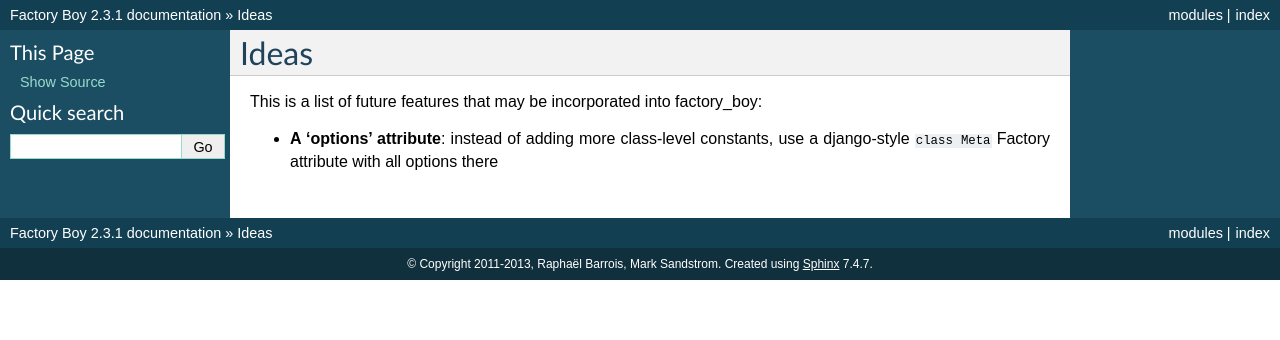
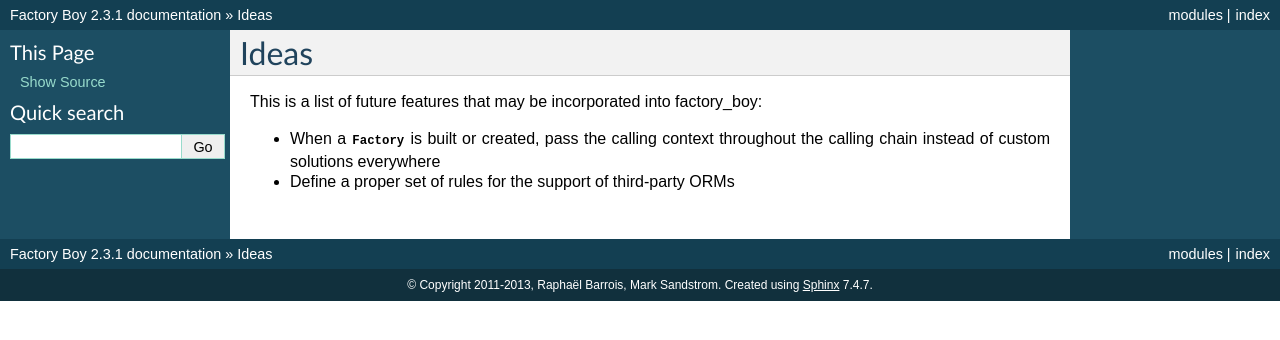
Before and after one commit to FactoryBoy/factory_boy, a Sphinx documentation site: the page built from docs/ideas.rst, in a window 1280 px wide. Shown: the top 340 px of the page. Built offline with Sphinx 7.4.7, drawn with Linux system fonts in a browser that asks for light colours.

Commit message:
Update ideas.

```diff
--- a/docs/ideas.rst
+++ b/docs/ideas.rst
@@ -4,4 +4,5 @@
 
 This is a list of future features that may be incorporated into factory_boy:
 
-* **A 'options' attribute**: instead of adding more class-level constants, use a django-style ``class Meta`` Factory attribute with all options there
+* When a :class:`Factory` is built or created, pass the calling context throughout the calling chain instead of custom solutions everywhere
+* Define a proper set of rules for the support of third-party ORMs
```
